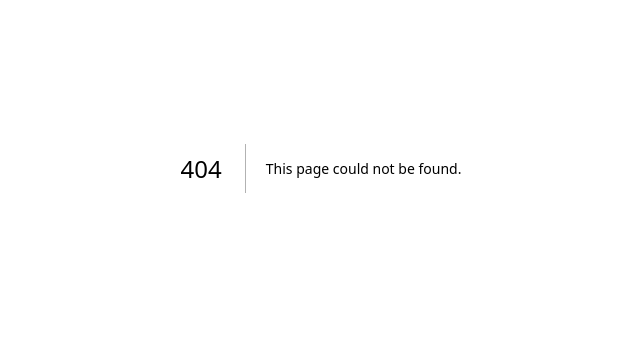
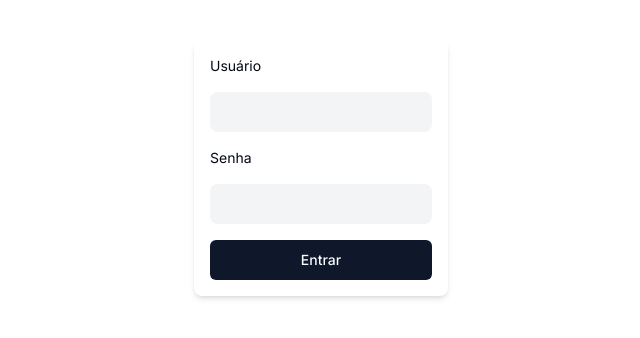
Before and after one commit to DouglasB834/lab_front, a Next.js app: page /login in a window 1280 px wide. Before the commit this address had no page. Shown: the part 232-570 px from the top of the page, without its empty margins (319-959 px from the left). Built offline with nearby package versions, Linux system fonts and the light colour scheme.

Commit message:
feat: create form layout to login page, create schema user, interface user

```diff
--- a/src/app/globals.css
+++ b/src/app/globals.css
@@ -34,8 +34,6 @@
 
     --radius: 0.5rem;
   }
-
-
 }
 
 @layer base {
@@ -43,6 +41,9 @@
     @apply border-border;
   }
   body {
-    @apply bg-background text-foreground;
+    @apply bg-background text-foreground text-sm;
+  }
+  input {
+    @apply border-none outline-none rounded-lg pl-3 h-10;
   }
 }
--- /dev/null
+++ b/src/app/interfaces/interfaces.ts
@@ -0,0 +1,8 @@
+import { z } from "zod";
+
+const userSchema = z.object({
+  username: z.string().max(50),
+  password: z.string().max(50),
+  isAdmin: z.boolean().default(false),
+});
+export type User = z.infer<typeof userSchema>;
--- /dev/null
+++ b/src/app/login/page.tsx
@@ -0,0 +1,11 @@
+import { Form } from "@/components/form/Form";
+
+const Login = () => {
+  return (
+    <main className="h-screen w-full flex items-center justify-center">
+      <Form />
+    </main>
+  );
+};
+
+export default Login;
--- /dev/null
+++ b/src/app/store/store.ts
@@ -0,0 +1,11 @@
+import { create } from "zustand";
+import { User } from "../interfaces/interfaces";
+
+interface iUserStore {
+  user: User;
+  setUser: (user: User) => void;
+}
+export const useUserStore = create<iUserStore>()((set) => ({
+  user: {} as User,
+  setUser: (newUser: User) => set(() => ({ user: newUser })),
+}));
--- /dev/null
+++ b/src/components/form/Form.tsx
@@ -0,0 +1,13 @@
+import { Button } from "../ui/button";
+
+export const Form = () => {
+  return (
+    <form className="flex flex-col shadow-md p-4 rounded-lg gap-4">
+      <label htmlFor="username">Usuário</label>
+      <input className="bg-gray-100" type="text" id="username" />
+      <label htmlFor="password">Senha</label>
+      <input className="bg-gray-100" type="password" id="password" />
+      <Button>Entrar</Button>
+    </form>
+  );
+};
```
